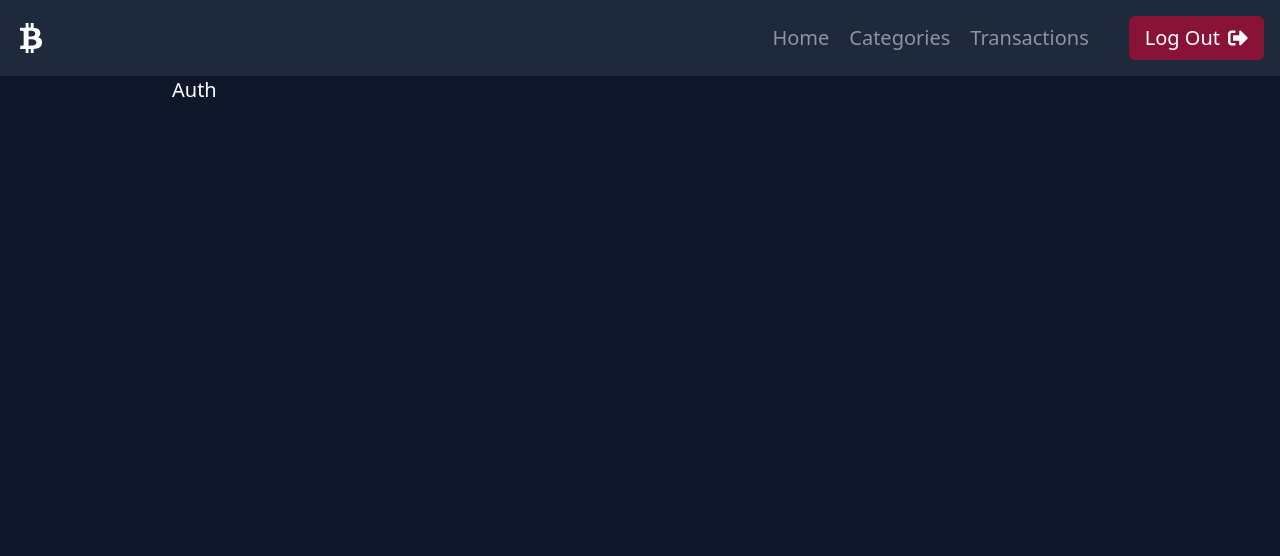
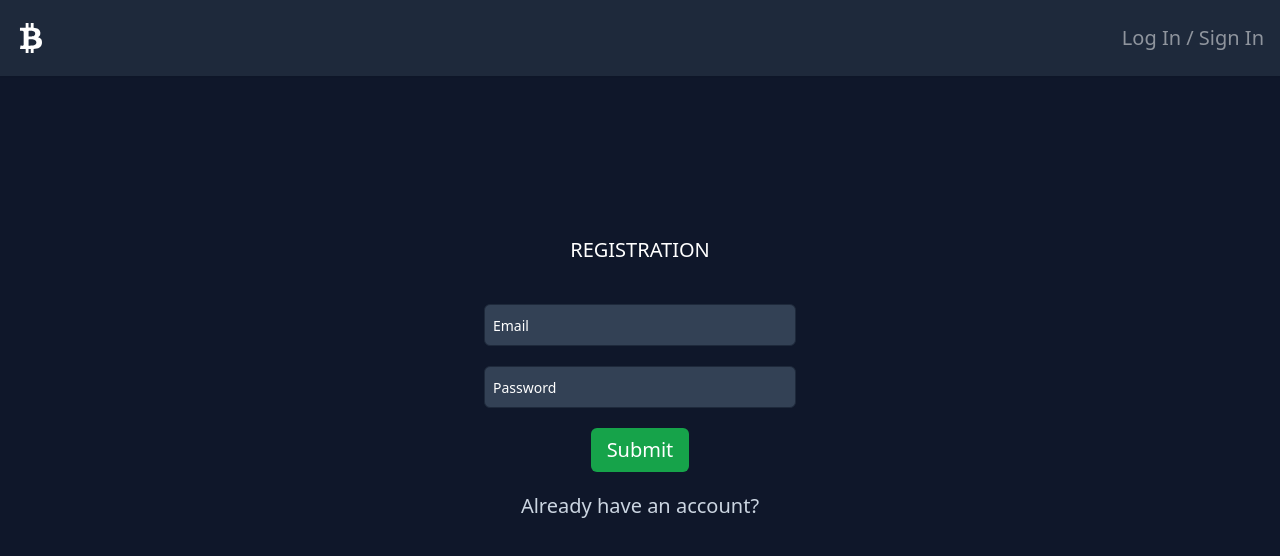
Before and after one commit to Maksaks/cost-accounting-client, a React (Vite) app: page /auth in a window 1280 px wide. Shown: the top 556 px of the page. Built offline with nearby package versions, Linux system fonts and the light colour scheme; a web font is replaced by a local one.

Commit message:
Implementation of user registration

```diff
--- a/package.json
+++ b/package.json
@@ -10,12 +10,14 @@
     "preview": "vite preview"
   },
   "dependencies": {
+    "axios": "^1.6.5",
     "localforage": "^1.10.0",
     "match-sorter": "^6.3.1",
     "react": "^18.2.0",
     "react-dom": "^18.2.0",
     "react-icons": "^4.12.0",
     "react-router-dom": "^6.21.1",
+    "react-toastify": "^9.1.3",
     "sort-by": "^1.2.0"
   },
   "devDependencies": {
--- /dev/null
+++ b/src/api/axios.api.ts
@@ -0,0 +1,9 @@
+import axios from 'axios'
+import { getTokenFromLocalStorage } from '../helpers/localstorage.helper'
+
+export const instance = axios.create({
+	baseURL: 'http://localhost:3000/api',
+	headers: {
+		Authorization: `Bearer ${getTokenFromLocalStorage()}`,
+	},
+})
--- a/src/components/Header.tsx
+++ b/src/components/Header.tsx
@@ -3,7 +3,7 @@
 import { Link, NavLink } from 'react-router-dom'
 
 const Header: FC = () => {
-	const isAuth = true
+	const isAuth = false
 	return (
 		<header className='flex items-center p-4 shadow-sm bg-slate-800 backdrop-blur-sm'>
 			<Link to='/'>
--- /dev/null
+++ b/src/helpers/localstorage.helper.ts
@@ -0,0 +1,14 @@
+export function getTokenFromLocalStorage(): string {
+	const data = localStorage.getItem('token')
+	const token = data ? JSON.parse(data) : ''
+
+	return token
+}
+
+export function setTokenToLocalStorage(token: string) {
+	localStorage.setItem('token', JSON.stringify(token))
+}
+
+export function removeTokenFromLocalStorage() {
+	localStorage.removeItem('token')
+}
--- a/src/index.css
+++ b/src/index.css
@@ -19,7 +19,7 @@
 		@apply flex gap-2 items-center text-white py-2 px-4 rounded-md;
 	}
 	.input {
-		@apply bg-transparent p-2 border bg-slate-700 placeholder:text-white border-s-slate-800 rounded-md outline-none focus:border-slate-300;
+		@apply bg-transparent p-2 border bg-slate-700 placeholder:text-white border-slate-800 rounded-md outline-none focus:border-slate-300 placeholder:text-sm;
 	}
 	.container {
 		@apply max-w-[1000px];
@@ -31,6 +31,6 @@
 		@apply bg-rose-900 hover:bg-rose-800;
 	}
 	.btn-green {
-		@apply bg-green-660 hover:bg-green-800;
+		@apply bg-green-600 hover:bg-green-800;
 	}
 }
--- a/src/main.tsx
+++ b/src/main.tsx
@@ -1,10 +1,13 @@
 import React from 'react'
 import ReactDOM from 'react-dom/client'
+import { ToastContainer } from 'react-toastify'
+import 'react-toastify/dist/ReactToastify.css'
 import App from './App.tsx'
 import './index.css'
 
 ReactDOM.createRoot(document.getElementById('root')!).render(
-  <React.StrictMode>
-    <App />
-  </React.StrictMode>,
+	<React.StrictMode>
+		<App />
+		<ToastContainer position='top-right' autoClose={2000} />
+	</React.StrictMode>
 )
--- a/src/pages/Auth.tsx
+++ b/src/pages/Auth.tsx
@@ -1,7 +1,73 @@
-import { FC } from 'react'
+/* eslint-disable @typescript-eslint/no-explicit-any */
+import { FC, useState } from 'react'
+import { toast } from 'react-toastify'
+import { AuthService } from '../services/auth.service'
 
 const Auth: FC = () => {
-	return <div>Auth</div>
+	const [email, setEmail] = useState<string>('')
+	const [password, setPassword] = useState<string>('')
+	const [isLogin, setIsLogin] = useState<boolean>(false)
+
+	const registrationHandler = async (e: React.FormEvent<HTMLFormElement>) => {
+		try {
+			e.preventDefault()
+			const data = await AuthService.registration({ email, password })
+			if (data) {
+				toast.success('Account has been created!')
+				setIsLogin(isLog => !isLog)
+			}
+		} catch (err: any) {
+			const error = err.response?.data.message
+			toast.error(error ? error.toString() : 'Uncaught error')
+		}
+	}
+	const loginHandler = async (e: React.FormEvent<HTMLFormElement>) => {}
+	return (
+		<div className='mt-40 flex flex-col justify-center items-center bg-slate-900'>
+			<h1 className='text-center text-xl mb-10 uppercase'>
+				{isLogin ? 'Login' : 'Registration'}
+			</h1>
+			<form
+				onSubmit={isLogin ? loginHandler : registrationHandler}
+				className='flex w-1/3 flex-col mx-auto gap-5'
+			>
+				<input
+					className='input'
+					type='text'
+					placeholder='Email'
+					value={email}
+					onChange={e => setEmail(e.target.value)}
+				/>
+				<input
+					className='input'
+					type='password'
+					placeholder='Password'
+					value={password}
+					onChange={e => setPassword(e.target.value)}
+				/>
+				<button type='submit' className='btn btn-green mx-auto'>
+					Submit
+				</button>
+			</form>
+			<div className='flex justify-center mt-5'>
+				{isLogin ? (
+					<button
+						onClick={() => setIsLogin(isLogin => !isLogin)}
+						className='text-slate-300 hover:text-white'
+					>
+						You don`t have an account?
+					</button>
+				) : (
+					<button
+						onClick={() => setIsLogin(isLogin => !isLogin)}
+						className='text-slate-300 hover:text-white'
+					>
+						Already have an account?
+					</button>
+				)}
+			</div>
+		</div>
+	)
 }
 
 export default Auth
--- /dev/null
+++ b/src/services/auth.service.ts
@@ -0,0 +1,13 @@
+import { instance } from '../api/axios.api'
+import { IResponseUserData, IUserData } from '../types/types'
+
+export const AuthService = {
+	async registration(
+		userData: IUserData
+	): Promise<IResponseUserData | undefined> {
+		const { data } = await instance.post<IResponseUserData>('profile', userData)
+		return data
+	},
+	async login() {},
+	async getMe() {},
+}
--- /dev/null
+++ b/src/types/types.ts
@@ -0,0 +1,14 @@
+export interface IUserData {
+	email: string
+	password: string
+}
+
+export interface IResponseUserData {
+	email: string | undefined
+	password: string | undefined
+	createdAt: string | undefined
+	updatedAt: string | undefined
+	__v?: number | undefined
+	_id?: string | undefined
+	message: string | undefined
+}
```
Also changed, not shown: 2 other files (tests, documents, lock files or other folders).
